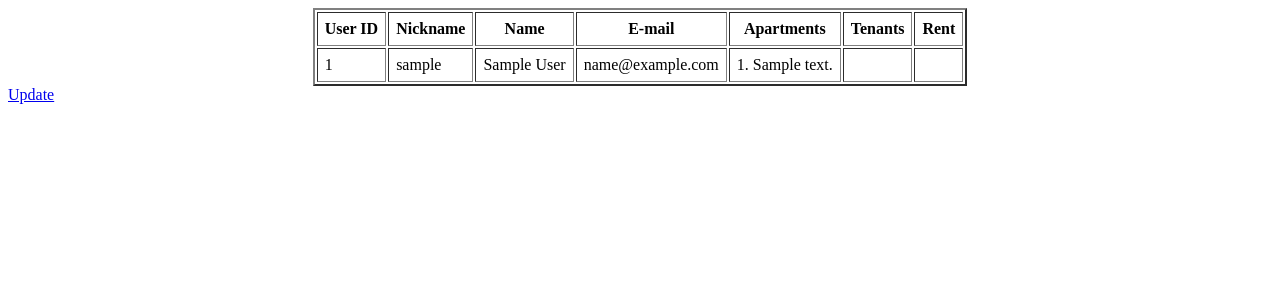
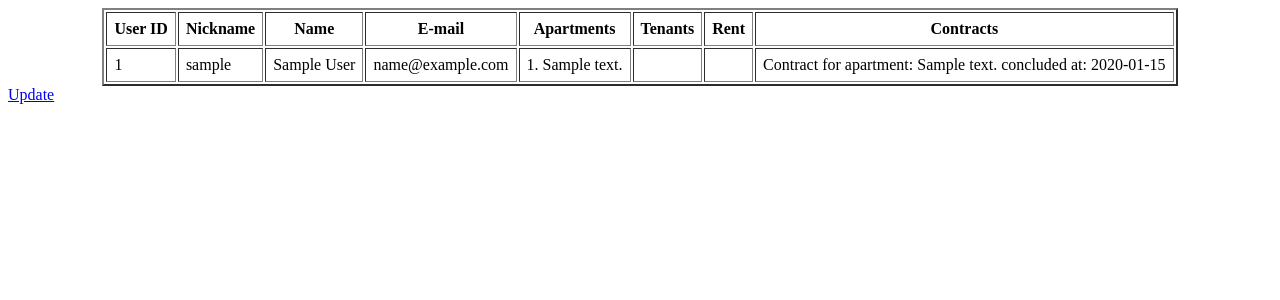
Before and after one commit to egor187/Rantier, a Django app: page /users/1/ in a window 1280 px wide. Shown: the top 300 px of the page. Run offline with Django 3.2, Linux system fonts and the light colour scheme; a user stored in the database is signed in; tables that the repository leaves empty hold one stand-in row (values such as "Sample post"); some libraries are stand-ins or nearby versions.

Commit message:
views: 1) override super method dispatch() for protect access current user (from session midware) to "detail" page of others rantiers; 2) override super method get_context_data() for add new context with Contracts model (to render related to apartments contract purpose)

```diff
--- a/users/templates/user_detail.html
+++ b/users/templates/user_detail.html
@@ -18,6 +18,7 @@
 		<th>Apartments</th>
 		<th>Tenants</th>
 		<th>Rent</th>
+		<th>Contracts</th>
 	</tr>
 		<tr>
 			<td><span>{{ rantier.id }}</span></td>
@@ -48,6 +49,11 @@
 
 				{% endfor %}
 			</td>
+			<td>
+				{% for elem in contract %}
+					{{ elem }}
+				{% endfor %}
+			</td>
 		</tr>
 </table>
 
--- a/users/views.py
+++ b/users/views.py
@@ -1,6 +1,9 @@
 from django.shortcuts import render
 from django.urls import reverse_lazy, reverse
 from users.models import CustomUser
+from contracts.models import Contracts
+from django.contrib import messages
+from django.shortcuts import redirect
 from apartments.models import Apartments
 from payments.models import Payments
 from django.contrib.auth.mixins import LoginRequiredMixin
@@ -19,9 +22,33 @@ class CustomUserDetailView(LoginRequiredMixin, DetailView):
     context_object_name = 'rantier'
     template_name = 'user_detail.html'
 
-    # def get_queryset(self, **kwargs):
-    #     queryset = CustomUser.objects.filter(pk=self.kwargs['pk'])
-    #     return queryset
+    not_allowed_message = "You can't see details about another rantier"
+    redirect_url = reverse_lazy('users:user_index')
+
+    def dispatch(self, request, *args, **kwargs):
+        """
+        Prohibit access to another rantiers detail page
+        """
+        if self.request.user.pk != kwargs['pk']:
+            messages.error(request, self.not_allowed_message)
+            return redirect(self.redirect_url)
+        return super().dispatch(request, *args, **kwargs)
+
+    def get_context_data(self, **kwargs):
+        """
+        Add Contract instance to context
+        :param kwargs:
+        :return: new 'key/value' pair in context dict
+        """
+        context = super().get_context_data()
+
+        # filtering model instance to url_dispatcher kwarg from url
+        context['contract'] = Contracts.objects.filter(apartment__owner__pk=self.kwargs['pk'])
+
+        # Another realization: return contracts filtered by current user in session
+        # from self.request (more secured). Useless with overriden dispatch super-class merhod
+        # context['contract'] = Contracts.objects.filter(apartment__owner__pk=self.request.user.pk)
+        return context
 
 
 class CustomUserCreateView(CreateView):
```
